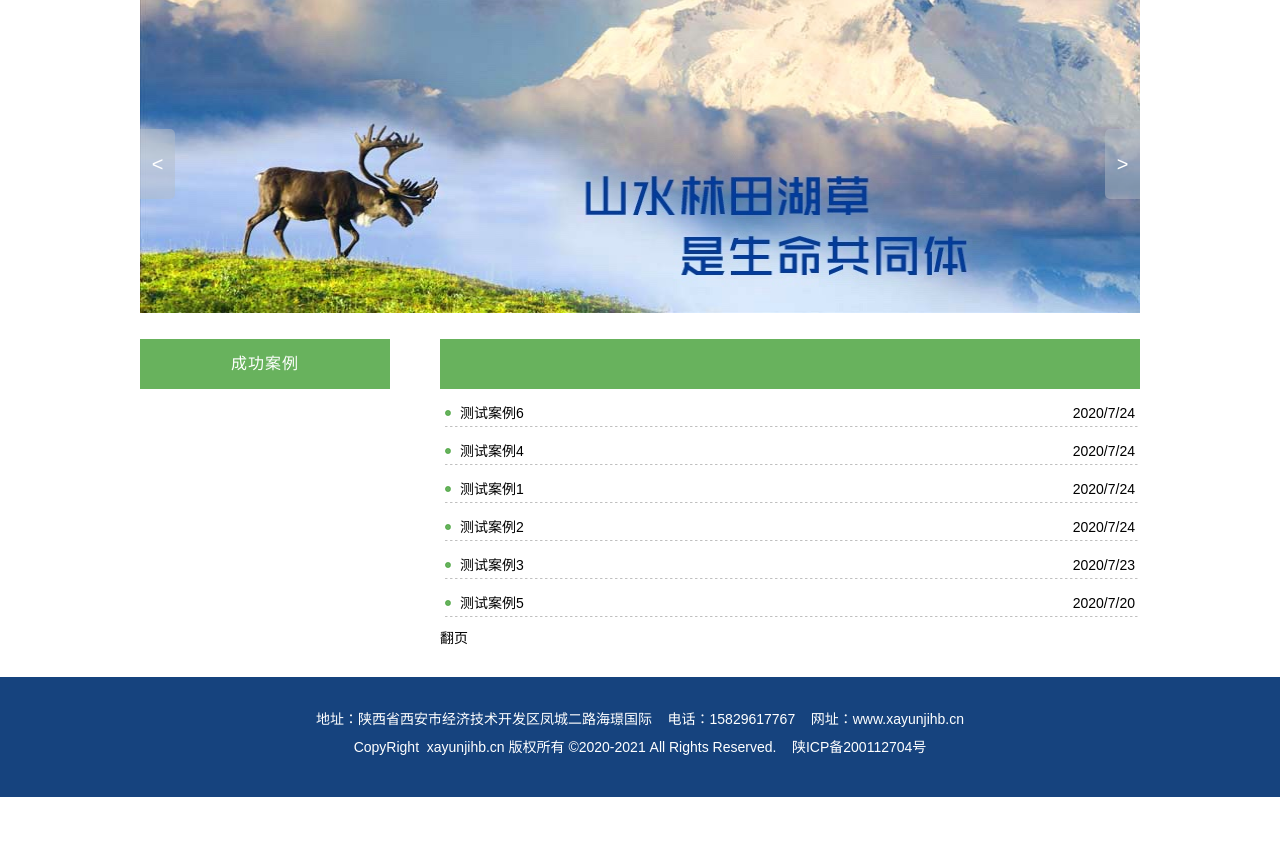
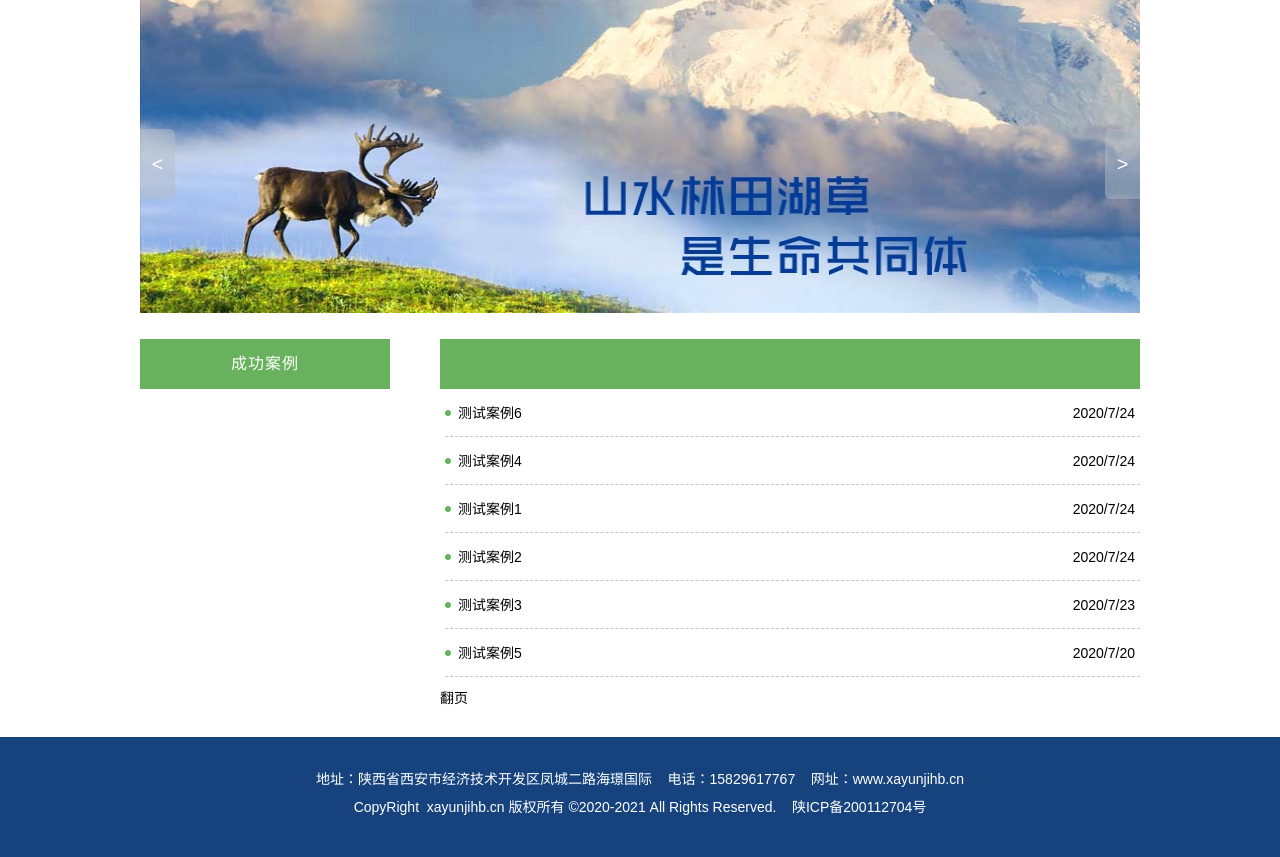
Before and after one commit to Katharinecui/yunjiweb, a Django app: page /category/2/ in a window 1280 px wide. Shown: the part 179-1036 px from the top of the page. Before the commit the page ends 976 px from the top, so only its background shows below. Run offline with Django 3.2, Linux system fonts and the light colour scheme; data comes from the database, SQL or seed files in the repository.

Commit message:
修改了文章列表标题样式

```diff
--- a/web/static/web/css/index_content.css
+++ b/web/static/web/css/index_content.css
@@ -30,15 +30,15 @@
 .right-content-title{width:65px;float:right;overflow:hidden;height:25px;text-align:right;
 	padding-right:10px;font-weight:bold;line-height:25px;}
 .right-content-title>a{text-decoration:none;color:#16437E;}
+
 /* 文章列表 */
-.recent-content ul{margin: 0px; padding: 0px; padding-left: 5px; list-style-position: inside; list-style-type: none;}
-/* 列表单行样式 */
-.recent-content ul li{position: relative; line-height: 200%; margin-bottom: 10px; text-indent:15px;
-	background: url("../images/dot.png") left no-repeat, url("../images/sline.png") bottom repeat-x;}
-/* 链接样式 */
+.recent-content ul{margin: 0px; padding: 0px;  list-style-type: none;}
+/* 列表单行样式 background: url("../images/dot.png") left no-repeat, url("../images/sline.png") bottom repeat-x; */
+.recent-content ul li{position: relative; margin-bottom: 10px; border-bottom: 1px dashed #c5c5c5;}
+/* 列表链接样式 */
 .recent-content ul a{ text-decoration: none; color:black;}
 .recent-content ul a:hover{color: #16437E;}
-/*单行超出限制缩进*/
-.recent-content ul a li{overflow:hidden; white-space: nowrap; text-overflow:ellipsis}
-.recent-content ul a li .list-title{overflow:hidden;}
-.recent-content li .list-time{float: right; padding-right: 5px;}
+/* 单行的标题和时间设定  overflow:hidden; white-space: nowrap; text-overflow:ellipsis;*/
+.list-title{display: inline-block; width:70%; overflow:hidden; white-space: nowrap; text-overflow:ellipsis;
+	background: url("../images/dot.png") left no-repeat; padding-left:13px;}
+.list-time{display: inline-block; width: auto; padding-right: 10px; text-align: right; float: right;}
--- a/web/static/web/css/other_content.css
+++ b/web/static/web/css/other_content.css
@@ -28,9 +28,8 @@
 .ocontent-aboutyunji{ line-height: 200%;padding:0px;margin-top: 0px;}
 
 /*右边条目*/
-.orecent-content ul{margin: 0px; padding: 0px; padding-left: 5px; list-style-position: inside; list-style-type: none;}
-.orecent-content ul li{position: relative; line-height: 200%; margin-bottom: 10px; text-indent:15px;
-	background: url("../images/dot.png") left no-repeat, url("../images/sline.png") bottom repeat-x;}
+.orecent-content ul{margin: 0px; padding: 0px; padding-left: 5px; list-style-type: none;}
+.orecent-content ul li{position: relative; line-height: 200%; margin-bottom: 10px; border-bottom: 1px dashed #c5c5c5;}
 .orecent-content ul a{ text-decoration: none; color:black; }
 .orecent-content ul a:hover{color: #16437E;}
 .orecent-content li .list-title{overflow:hidden;}
```
Also changed, not shown: templates/web/index.html (+4 -4 lines).
